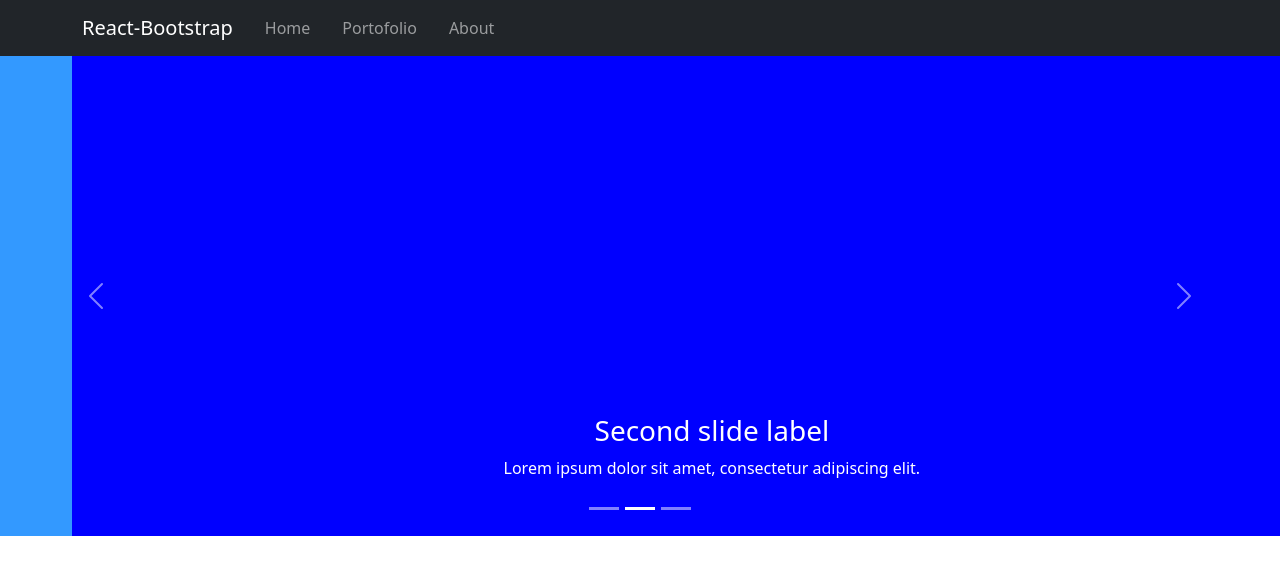
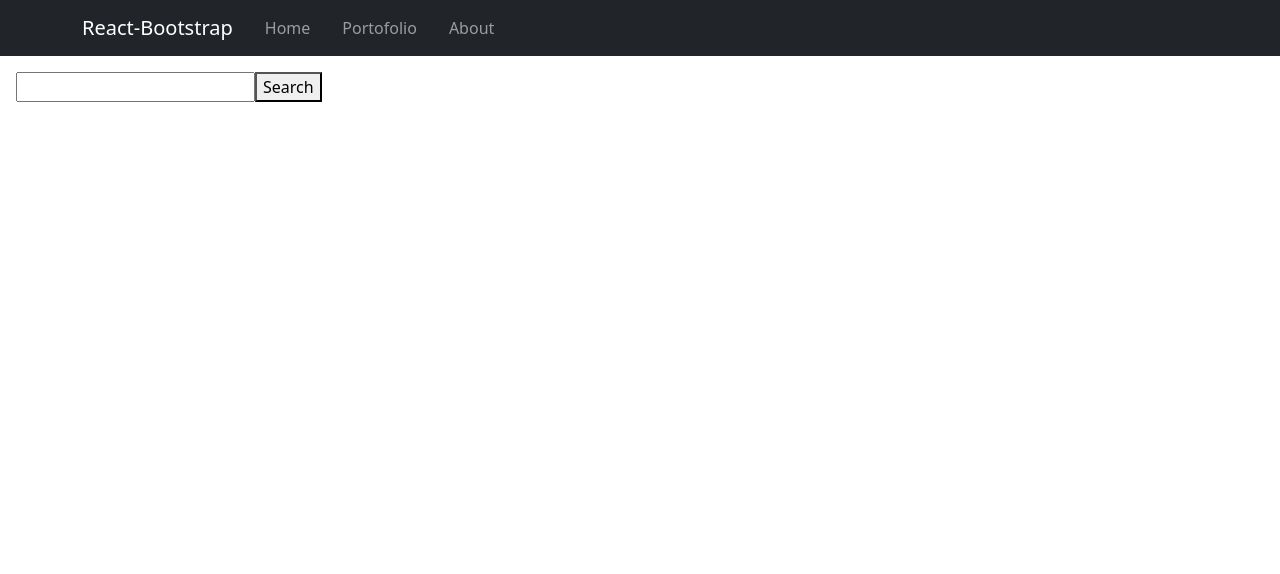
Before and after one commit to CristiScarlat/React-json-server-boilerplate, a React (Create React App) app in the folder client/: page / in a window 1280 px wide. Shown: the top 574 px of the page. Built offline with nearby package versions, Linux system fonts and the light colour scheme; no server answers.

Commit message:
add search shows endpoint, add show image

```diff
--- a/client/src/pages/home.jsx
+++ b/client/src/pages/home.jsx
@@ -1,21 +1,32 @@
-import React, { useEffect } from 'react';
+import React, { useEffect, useState } from 'react';
 import Carusel from '../components/caruselComponent/caruselComponent';
-import { getProducts } from '../services/api';
+import { searchShows } from '../services/api';
 
 const Home = () => {
 
-    useEffect(() => {
-        getProducts()
-        .then(res => {
-            console.log(res)
-        })
-        .catch(err => console.log(err))
-    }, [])
+    const [querySearch, setQuerySearch] = useState('');
+    const [searchRes, setSearchRes] = useState([]);
+
+    const handleQueryOnChange = (e) => {
+        setQuerySearch(e.target.value);
+        console.log(e.target.value);
+    }
+
+    const handleSearch = async () => {
+        const res = await searchShows(querySearch)
+        setSearchRes(res.data)
+    }
+
+    console.log(searchRes.map(item => item.show.image))
 
     return (
-    <div>
-        <Carusel />
-    </div>
+        <>
+        <div className="m-3">
+            <input type="text" onChange={handleQueryOnChange} />
+            <button onClick={handleSearch}>Search</button>
+        </div>
+        {searchRes.length > 0 && searchRes.map(item => item.show.image ? <img src={item.show.image.original} alt="..."  width={320} height="auto"/> : <div>no image</div>)}
+        </>
     )
 }
 
--- a/client/src/services/api.js
+++ b/client/src/services/api.js
@@ -1,19 +1,19 @@
 import axios from 'axios'
 
 const instance = axios.create ({
-    baseURL : 'http://localhost:5000/',
+    baseURL : 'https://api.tvmaze.com',
     headers: {'Accept': 'application/json'}
   })
 
-async function getProducts(){
+const searchShows = async (querySearch) => {
     try{
-        const res = await instance.get('/products');
-        return res.data
+        const res = await instance.get(`/search/shows?q=${querySearch}`)
+        return res;
     }
     catch(error){
-        throw new Error(error)
+        console.log(error)
     }
 }
 
 
-export { getProducts }
+export { searchShows }
```
